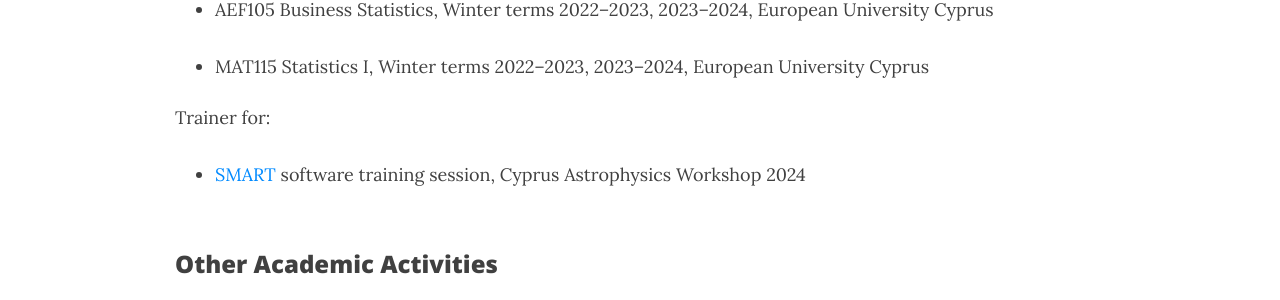
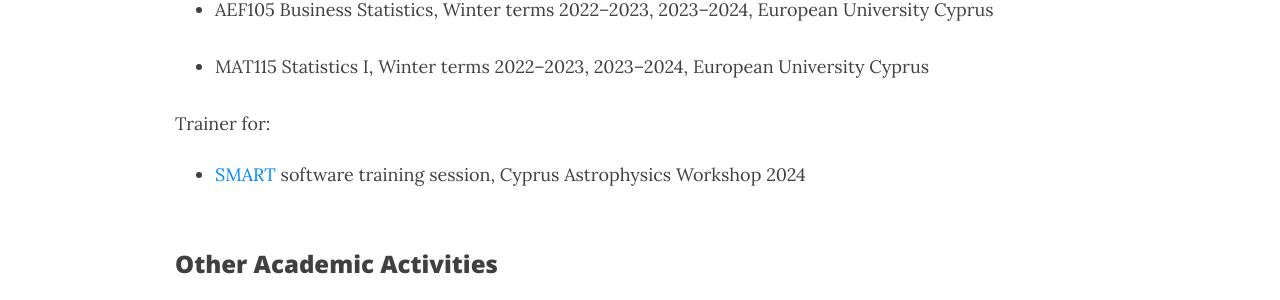
Before and after one commit to ch-var/ch-var.github.io, a Jekyll site: the page built from CV.html, in a window 1280 px wide and 900 px high, scrolled down 5926 px. Shown: the part 243-543 px from the top of the window. Built offline with Jekyll 4.4.1, drawn with Linux system fonts in a browser that asks for light colours; formulas are drawn with MathJax 3.

Commit message:
Update CV.html

```diff
--- a/CV.html
+++ b/CV.html
@@ -165,7 +165,7 @@
 <p></p>
 <li class="responsive-margin">MAT115 Statistics I, Winter terms 2022–2023, 2023–2024, European University Cyprus</li>
 </ul>
-<p align='justify' style="margin-top: 24px;">Trainer for:</p>
+<p align='justify' style="margin-bottom: 24px;">Trainer for:</p>
 <ul>
 <li class="responsive-margin"><a href="https://github.com/ch-var/SMART">SMART</a> software training session, Cyprus Astrophysics Workshop 2024</li>
 </ul>
```
